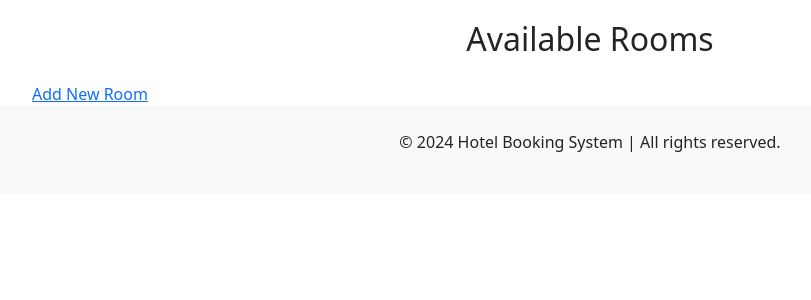
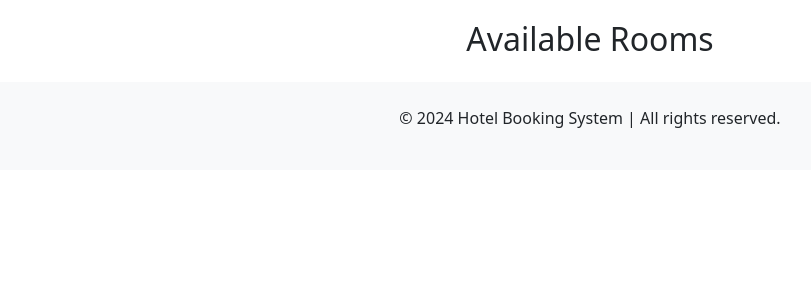
Before and after one commit to NexusGKSoftwares/DJANGO-PROJECT, a Django app: page /hotel_booking/rooms/ in a window 1280 px wide. Shown: the part 76-376 px from the top of the page, without its empty margins (50-861 px from the left). Run offline with Django 5.2, Linux system fonts and the light colour scheme; data that the repository does not hold is empty; some libraries are stand-ins or nearby versions.

Commit message:
"Removed 'Add New Room' link in available_rooms.html template"

```diff
--- a/hotel_booking/templates/hotel_booking/available_rooms.html
+++ b/hotel_booking/templates/hotel_booking/available_rooms.html
@@ -20,7 +20,7 @@
                 </div>
             </div>
         {% endfor %}
-        <a href="{% url 'add_room' %}">Add New Room</a>
+
 
     </div>
 {% endblock %}
```
